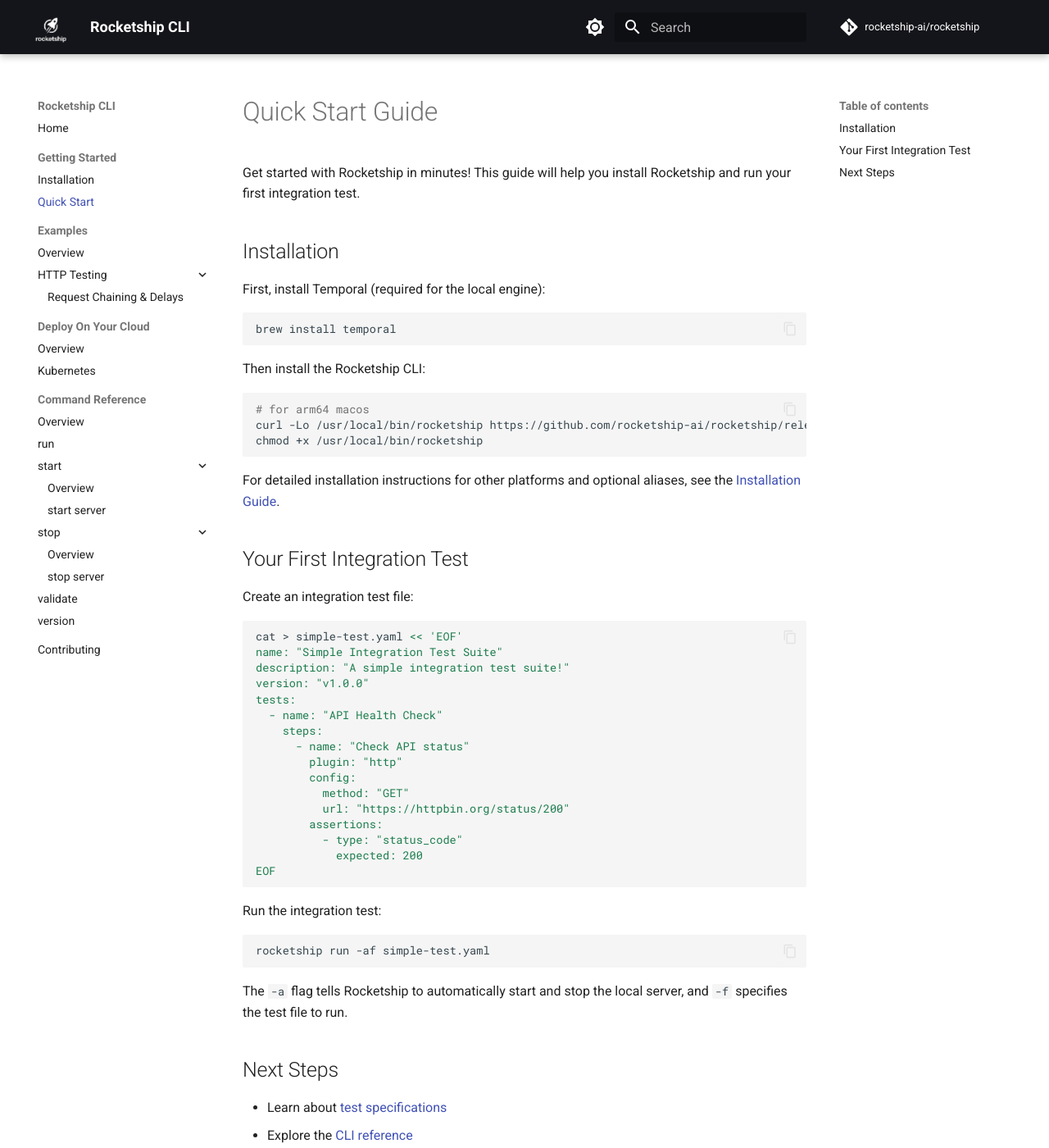
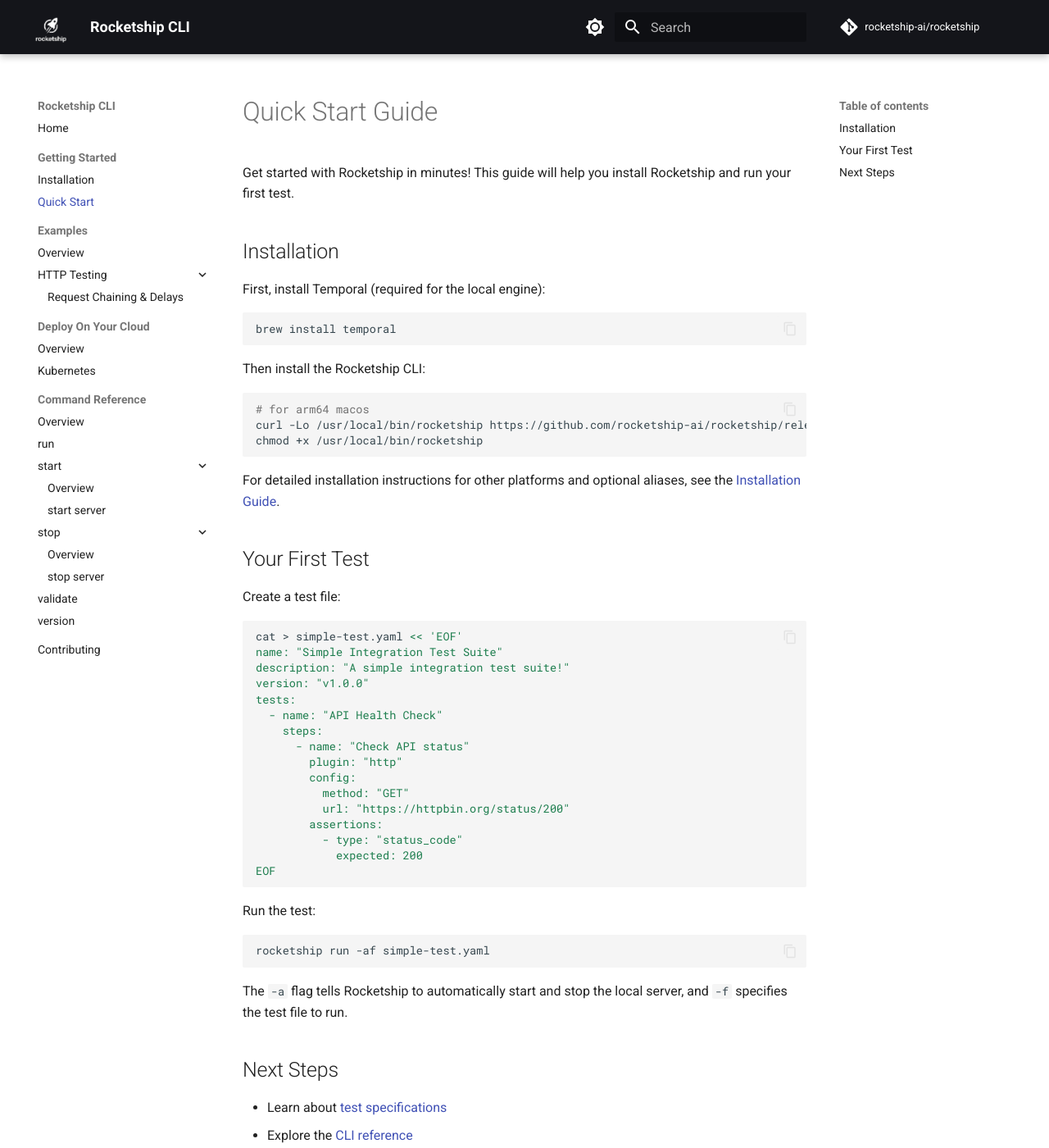
Before and after one commit to rocketship-ai/rocketship, an MkDocs documentation site: the page built from docs/src/quickstart.md, in a window 1280 px wide and 1400 px high. Shown: the whole window at 82% size. Built offline with MkDocs 1.6.1 and Material for MkDocs 9.7.7, drawn with Linux system fonts in a browser that asks for light colours; comment, search, counter and statistics services are not loaded.

````diff
--- a/docs/src/examples.md
+++ b/docs/src/examples.md
@@ -1,12 +1,12 @@
 # Examples
 
-Rocketship comes with example integration test suites that demonstrate different features and use cases. Each example includes detailed explanations and ready-to-use integration test specifications.
+Rocketship comes with example test suites that demonstrate different features and use cases. Each example includes detailed explanations and ready-to-use test specifications.
 
 ## Available Examples
 
 ### HTTP Testing
 
-- [Request Chaining & Delays](examples/request-chaining.md) - Learn how to chain HTTP requests, handle responses, and use delays in your integration test suites
+- [Request Chaining & Delays](examples/request-chaining.md) - Learn how to chain HTTP requests, handle responses, and use delays in your test suites
 
 ## Running the Examples
 
@@ -19,7 +19,7 @@ The examples use the hosted test server at `tryme.rocketship.sh`. This server pr
 Then, run an example:
 
 ```bash
-# Run the example integration test suite
+# Run the example test suite
 rocketship run -af examples/request-chaining/rocketship.yaml
 ```
 
--- a/docs/src/installation.md
+++ b/docs/src/installation.md
@@ -4,7 +4,7 @@ Rocketship CLI is available for macOS, Linux, and Windows. Choose your platform
 
 ## Prerequisites
 
-If you want to run integration tests **without needing to connect to a remote engine**, you need to install Temporal which is required for the local engine:
+If you want to run tests **without needing to connect to a remote engine**, you need to install Temporal which is required for the local engine:
 
 ```bash
 brew install temporal  # macOS
@@ -97,6 +97,6 @@ Remember to restart your shell or run `source ~/.bashrc` (or equivalent) to appl
 
 ## Next Steps
 
-- Check out our [Quick Start Guide](quickstart.md) to run your first integration test
+- Check out our [Quick Start Guide](quickstart.md) to run your first test
 - Learn about [test specifications](test-specs.md)
 - Explore our [examples](examples.md)
--- a/docs/src/quickstart.md
+++ b/docs/src/quickstart.md
@@ -1,6 +1,6 @@
 # Quick Start Guide
 
-Get started with Rocketship in minutes! This guide will help you install Rocketship and run your first integration test.
+Get started with Rocketship in minutes! This guide will help you install Rocketship and run your first test.
 
 ## Installation
 
@@ -20,9 +20,9 @@ chmod +x /usr/local/bin/rocketship
 
 For detailed installation instructions for other platforms and optional aliases, see the [Installation Guide](installation.md).
 
-## Your First Integration Test
+## Your First Test
 
-Create an integration test file:
+Create a test file:
 
 ```bash
 cat > simple-test.yaml << 'EOF'
@@ -43,7 +43,7 @@ tests:
 EOF
 ```
 
-Run the integration test:
+Run the test:
 
 ```bash
 rocketship run -af simple-test.yaml
````
Also changed, not shown: docs/src/index.md (+2 -2 lines), README.md.
